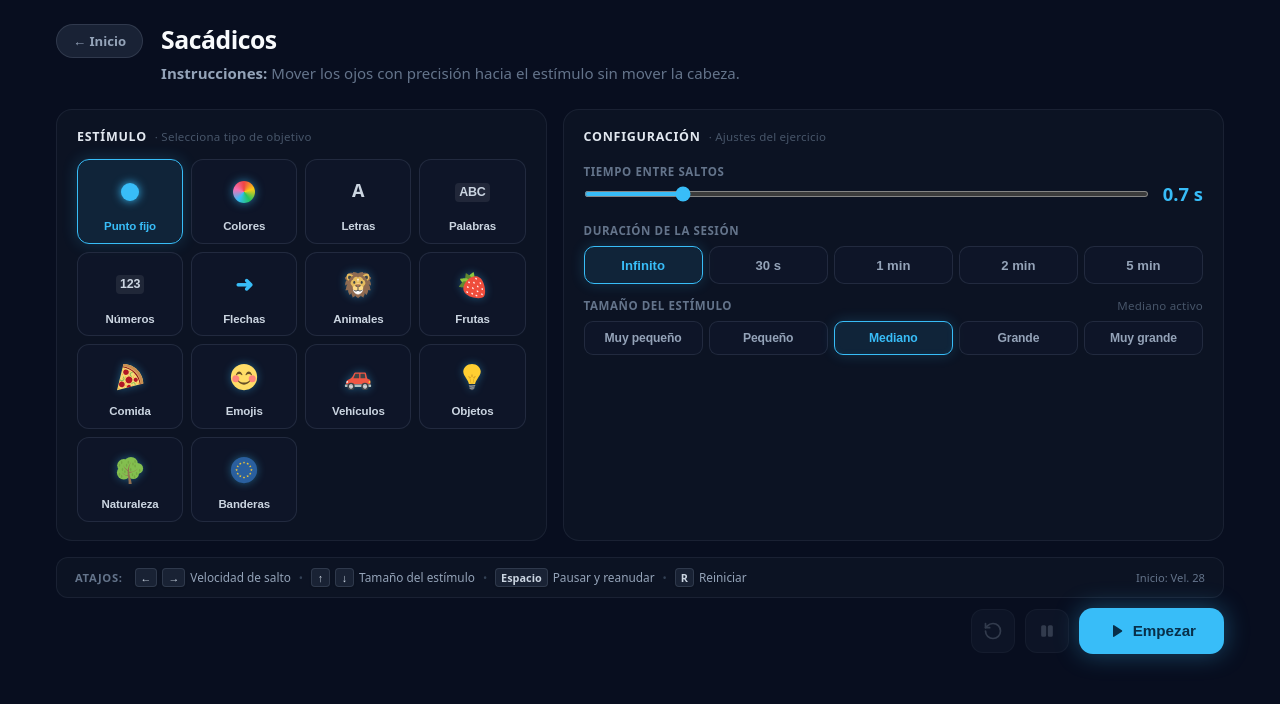
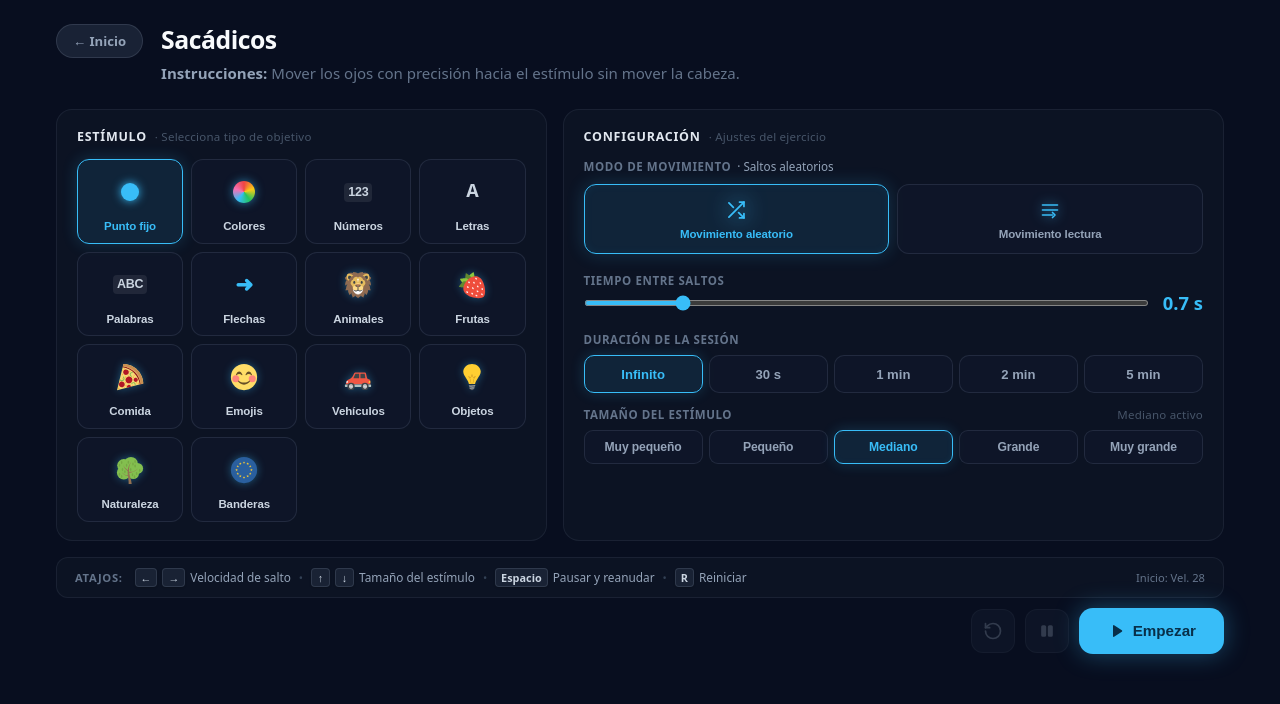
Before and after one commit to belencera/eyevt-app, a Next.js app: page /games/sacades in a window 1280 px wide. Shown: the top 704 px of the page. Built offline with nearby package versions, Linux system fonts and the light colour scheme.

Commit message:
Add: nuevo modo lectura en sacádicos

```diff
--- a/app/games/_shared/data/constants.js
+++ b/app/games/_shared/data/constants.js
@@ -42,6 +42,12 @@ export const STIMULUS_OPTIONS = [
     description: 'Cambio dinámico de color',
   },
   {
+    value: 'numbers',
+    label: 'Números',
+    iconType: 'numbers',
+    description: 'Cifras numéricas aleatorias (1 a 5 cifras)',
+  },
+  {
     value: 'letters',
     label: 'Letras',
     iconType: 'letters',
@@ -52,12 +58,6 @@ export const STIMULUS_OPTIONS = [
     label: 'Palabras',
     iconType: 'words',
     description: 'Palabras de 3 a 6 letras en mayúscula',
-  },
-  {
-    value: 'numbers',
-    label: 'Números',
-    iconType: 'numbers',
-    description: 'Cifras numéricas aleatorias (1 a 5 cifras)',
   },
   {
     value: 'arrows',
--- a/app/games/sacades/page.js
+++ b/app/games/sacades/page.js
@@ -15,6 +15,41 @@ import {
 const MIN = 2
 const MAX = 98
 
+// Parámetros del modo lectura: 15 palabras por renglón
+const WORDS_PER_ROW = 15
+const READING_MIN_X = 10
+const READING_MAX_X = 90
+const READING_MIN_Y = 16
+const READING_MAX_Y = 84
+
+/**
+ * Calcula el número de renglones en función de la duración de la sesión.
+ * - 30 s: 4 renglones
+ * - 60 s (1 min): 6 renglones
+ * - 120 s (2 min): 8 renglones
+ * - 300 s (5 min): 10 renglones
+ * - 0 (Infinito): 6 renglones en bucle continuo
+ */
+function getReadingRows(durationSetting) {
+  if (durationSetting === 30) return 4
+  if (durationSetting === 60) return 6
+  if (durationSetting === 120) return 8
+  if (durationSetting === 300) return 10
+  return 6
+}
+
+function getReadingPosition(col, row, totalRows) {
+  const x = READING_MIN_X + (col / (WORDS_PER_ROW - 1)) * (READING_MAX_X - READING_MIN_X)
+  const y = totalRows > 1
+    ? READING_MIN_Y + (row / (totalRows - 1)) * (READING_MAX_Y - READING_MIN_Y)
+    : 50
+
+  return {
+    x: Number(x.toFixed(2)),
+    y: Number(y.toFixed(2)),
+  }
+}
+
 function randomPosition() {
   return {
     x: Math.random() * (MAX - MIN) + MIN,
@@ -26,10 +61,40 @@ function intervalToMs(sec) {
   return Math.round(sec * 1000)
 }
 
+function IconRandom() {
+  return (
+    <svg viewBox="0 0 24 24" width="20" height="20" fill="none" stroke="currentColor" strokeWidth="2" strokeLinecap="round" strokeLinejoin="round" aria-hidden>
+      <path d="M16 3h5v5" />
+      <path d="M4 20L21 3" />
+      <path d="M21 16v5h-5" />
+      <path d="M15 15l6 6" />
+      <path d="M4 4l5 5" />
+    </svg>
+  )
+}
+
+function IconReading() {
+  return (
+    <svg viewBox="0 0 24 24" width="20" height="20" fill="none" stroke="currentColor" strokeWidth="2" strokeLinecap="round" strokeLinejoin="round" aria-hidden>
+      <line x1="3" y1="6" x2="21" y2="6" />
+      <line x1="3" y1="12" x2="21" y2="12" />
+      <line x1="3" y1="18" x2="15" y2="18" />
+      <polyline points="15 15 18 18 15 21" />
+    </svg>
+  )
+}
+
 export default function SacadesGame() {
+  const [movementMode, setMovementMode] = useState('random') // 'random' | 'reading'
   const [position, setPosition] = useState({ x: 50, y: 50 })
   const [jumpInterval, setJumpInterval] = useState(0.7)
   const intervalRef = useRef(null)
+
+  // Referencias mutables para el seguimiento del paso de lectura y modo
+  const movementModeRef = useRef(movementMode)
+  movementModeRef.current = movementMode
+
+  const readingPosRef = useRef({ col: 0, row: 0 })
 
   const stimulus = useStimulusManager('classic')
 
@@ -40,25 +105,52 @@ export default function SacadesGame() {
     }
   }
 
-  const jumpToRandom = () => {
-    setPosition(randomPosition())
-    stimulus.nextStimulus()
+  const jumpNext = () => {
+    if (movementModeRef.current === 'reading') {
+      const totalRows = getReadingRows(session.durationSetting)
+      const current = readingPosRef.current
+
+      // Posicionar estímulo en la coordenada actual de lectura
+      setPosition(getReadingPosition(current.col, current.row, totalRows))
+      stimulus.nextStimulus()
+
+      // Avanzar al siguiente paso (palabra o renglón siguiente)
+      let nextCol = current.col + 1
+      let nextRow = current.row
+      if (nextCol >= WORDS_PER_ROW) {
+        nextCol = 0
+        nextRow = (nextRow + 1) % totalRows
+      }
+      readingPosRef.current = { col: nextCol, row: nextRow }
+    } else {
+      setPosition(randomPosition())
+      stimulus.nextStimulus()
+    }
   }
 
   const startJumping = () => {
     clearJumpInterval()
-    jumpToRandom()
-    intervalRef.current = setInterval(jumpToRandom, intervalToMs(jumpInterval))
+    jumpNext()
+    intervalRef.current = setInterval(jumpNext, intervalToMs(jumpInterval))
   }
 
   const resetBall = () => {
     clearJumpInterval()
     stimulus.resetStimulus()
-    setPosition({ x: 50, y: 50 })
+    readingPosRef.current = { col: 0, row: 0 }
+    if (movementMode === 'reading') {
+      setPosition(getReadingPosition(0, 0, getReadingRows(session.durationSetting)))
+    } else {
+      setPosition({ x: 50, y: 50 })
+    }
   }
 
   const session = useGameSession({
-    onBeginPlay: startJumping,
+    onBeginPlay: () => {
+      // Al comenzar, si es lectura, arrancar en el primer renglón y primera palabra
+      readingPosRef.current = { col: 0, row: 0 }
+      startJumping()
+    },
     onPause: clearJumpInterval,
     onResume: startJumping,
     onReset: resetBall,
@@ -69,9 +161,21 @@ export default function SacadesGame() {
   useEffect(() => {
     if (session.isPlaying && !session.isPaused) {
       clearJumpInterval()
-      intervalRef.current = setInterval(jumpToRandom, intervalToMs(jumpInterval))
+      intervalRef.current = setInterval(jumpNext, intervalToMs(jumpInterval))
     }
   }, [jumpInterval, session.isPlaying, session.isPaused])
+
+  // Ajustar posición inicial cuando cambia el modo en reposo
+  const handleModeChange = (newMode) => {
+    if (!session.isIdle) return
+    setMovementMode(newMode)
+    readingPosRef.current = { col: 0, row: 0 }
+    if (newMode === 'reading') {
+      setPosition(getReadingPosition(0, 0, getReadingRows(session.durationSetting)))
+    } else {
+      setPosition({ x: 50, y: 50 })
+    }
+  }
 
   // ── Atajos de Teclado durante la partida ──
   useEffect(() => {
@@ -131,6 +235,53 @@ export default function SacadesGame() {
       title="Sacádicos"
       hint="Mover los ojos con precisión hacia el estímulo sin mover la cabeza."
       session={session}
+      gameControls={
+        <div className="modeGridContainer">
+          <div style={{ display: 'flex', alignItems: 'baseline', gap: '6px', flexWrap: 'wrap', marginBottom: '4px' }}>
+            <span className="controlLabel" id="sacade-mode-label" style={{ marginBottom: 0 }}>
+              Modo de movimiento
+            </span>
+            <span style={{ fontSize: '0.73rem', fontWeight: 500, color: '#94a3b8' }}>
+              · {movementMode === 'random' ? 'Saltos aleatorios' : 'Saltos siguiendo el patrón de lectura (Izquierda -> Derecha)'}
+            </span>
+          </div>
+          <div
+            className="modeGrid"
+            role="radiogroup"
+            aria-labelledby="sacade-mode-label"
+          >
+            <button
+              type="button"
+              role="radio"
+              aria-checked={movementMode === 'random'}
+              disabled={!session.isIdle}
+              className={`modeCard ${movementMode === 'random' ? 'modeCardActive' : ''}`}
+              onClick={() => handleModeChange('random')}
+              title="Saltos impredecibles en cualquier dirección"
+            >
+              <div className="modeCardIcon">
+                <IconRandom />
+              </div>
+              <span className="modeCardLabel">Movimiento aleatorio</span>
+            </button>
+
+            <button
+              type="button"
+              role="radio"
+              aria-checked={movementMode === 'reading'}
+              disabled={!session.isIdle}
+              className={`modeCard ${movementMode === 'reading' ? 'modeCardActive' : ''}`}
+              onClick={() => handleModeChange('reading')}
+              title="Simulación de lectura: 15 palabras de izquierda a derecha renglón a renglón"
+            >
+              <div className="modeCardIcon">
+                <IconReading />
+              </div>
+              <span className="modeCardLabel">Movimiento lectura</span>
+            </button>
+          </div>
+        </div>
+      }
       speedControl={{
         id: 'sacade-interval',
         label: 'Tiempo entre saltos',
```
